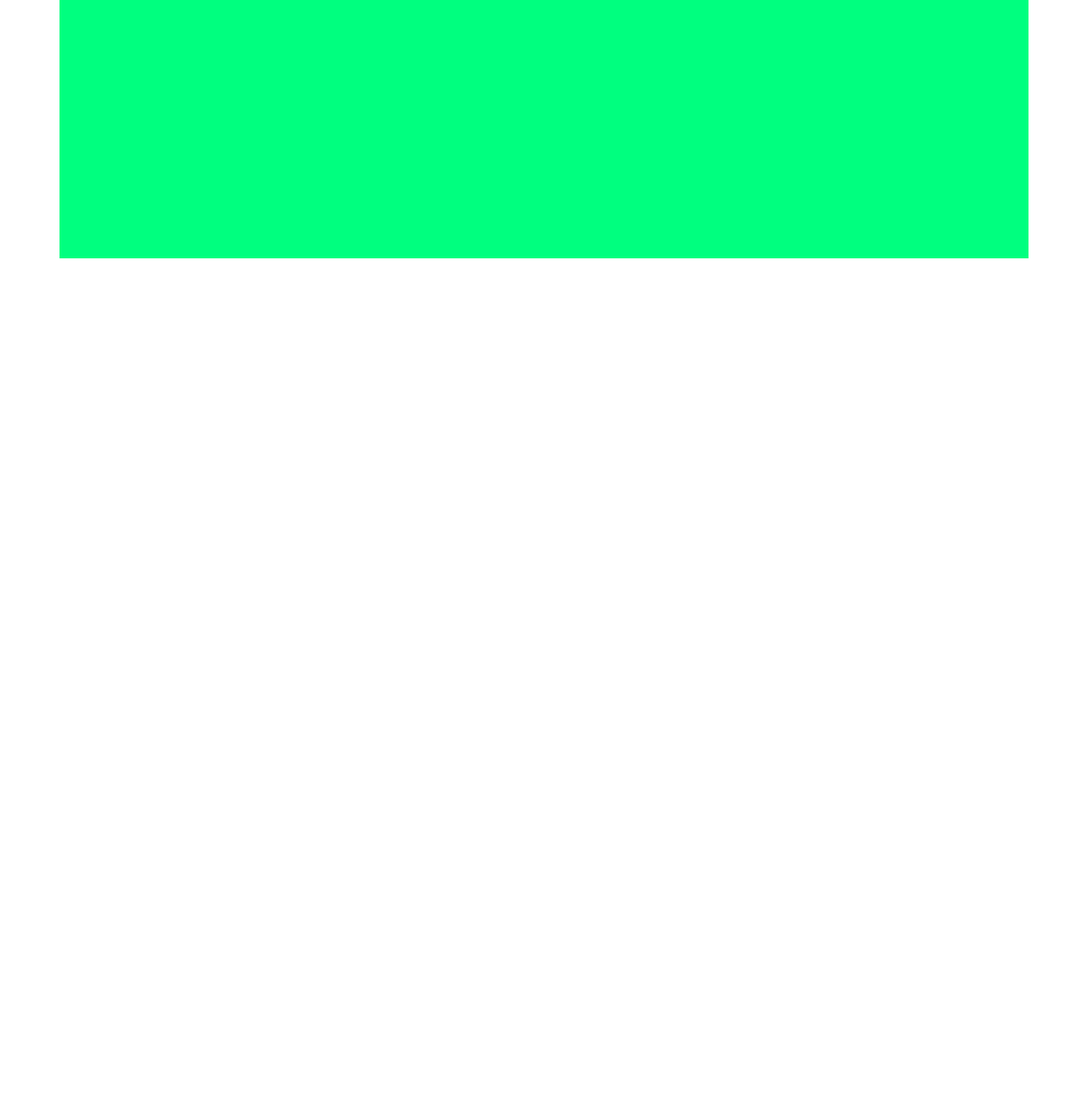
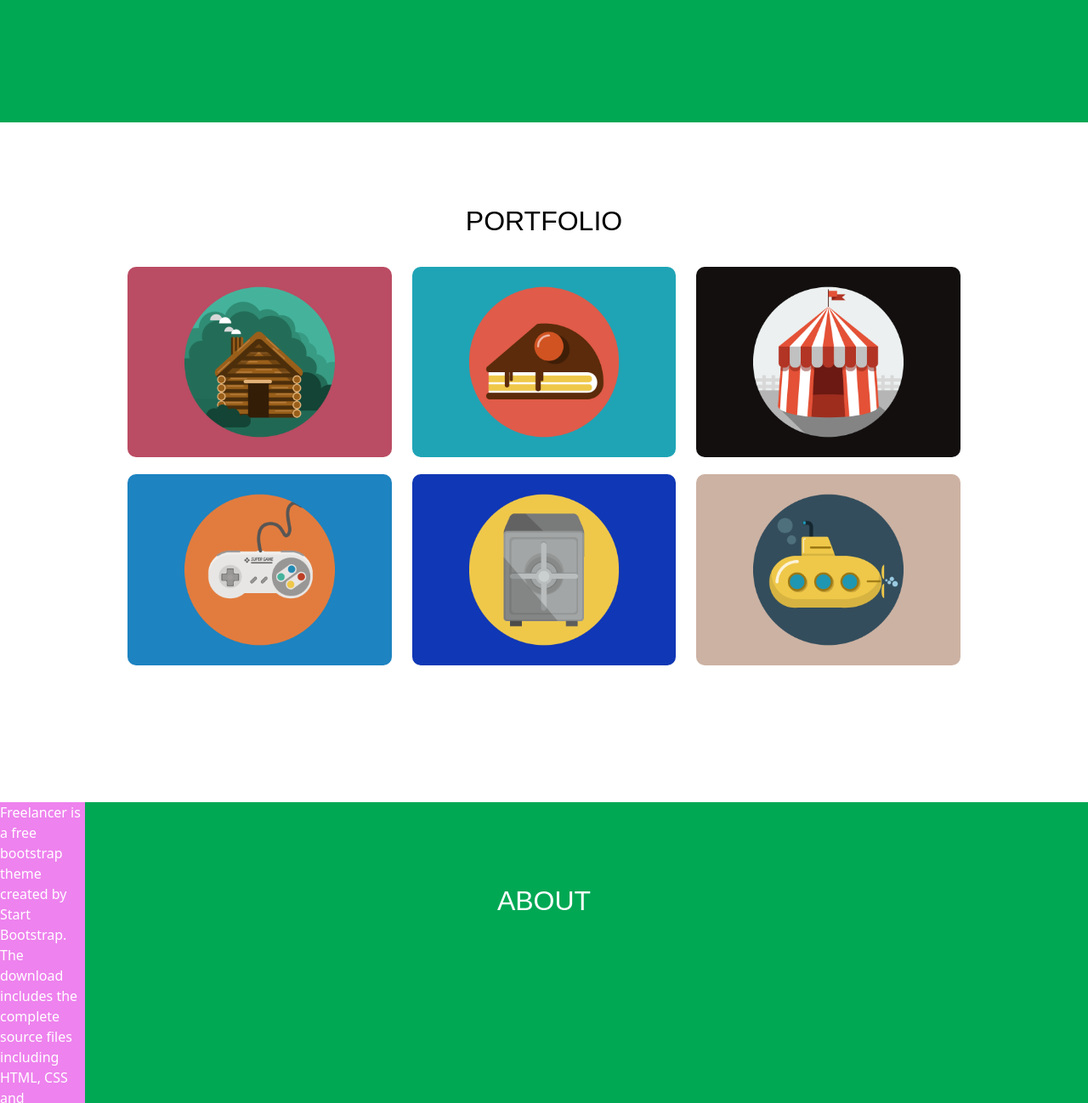
Before and after one commit to emanuele246gi/html-css-bootstrap-freelancer, a plain HTML site: page index.html in a window 1280 px wide. Shown: the part 576-1874 px from the top of the page at 85% size. Before the commit the page ends 880 px from the top, so only its background shows below. Drawn offline with nearby package versions, Linux system fonts and the light colour scheme.

Commit message:
add struttura base

```diff
--- a/css/style.css
+++ b/css/style.css
@@ -26,18 +26,110 @@ button{
     margin-right: 180px;
 }
 
-.container{
-    background-color: springgreen;
+.contenitore{
+    height: 80vh;
+    width: 100%;
+    margin: 0;
+    position: relative;
+}
+
+.two{
     height: 100vh;
     width: 100%;
     margin: 0;
     position: relative;
 }
 
-/* .avatar-img{
+.one, .three{
+    background-color: rgb(0, 168, 84);
+    margin: 0;
+}
+
+.avatar-img{
     position: absolute;
     top: 50%;
     left: 50%;
+    bottom: 145px;
     transform: translate(-50%, -50%);
     height: 200px;
-} */
+}
+
+.titolo-avatar{
+    text-align: center;
+    color: white;
+    font-family: Arial, Helvetica, sans-serif;
+    padding-top: 15px;
+    font-weight: bold;
+    position: absolute;
+    bottom: 120px;
+    left: 50%;
+    transform: translate(-50%, -50%);
+}
+
+.titolo-portfolio{
+    text-align: center;
+    color: black;
+    font-family: Arial, Helvetica, sans-serif;
+    padding-top: 15px;
+    padding-bottom: 15px;
+    font-weight: bolder;
+    position: absolute;
+    top: 120px;
+    left: 50%;
+    transform: translate(-50%, -50%);
+}
+
+.portfolio{
+    padding: 150px;
+    margin-bottom: 30px;
+}
+
+.row {
+    display: flex;
+    flex-wrap: wrap;
+    margin: 0 auto;
+}
+
+.col-xs {
+    flex-grow: 1;
+    flex-basis: 0;
+    max-width: 100%;
+}
+
+.col-xs-1 {
+    flex-basis: calc((100% / 3) * 1);
+    max-width: calc((100% / 3) * 1);
+}
+
+.img{
+    width: 100%;
+    border-radius: 10px;
+    margin-top: 20px;
+
+}
+
+.titolo-about{
+    text-align: center;
+    color: white;
+    font-family: Arial, Helvetica, sans-serif;
+    padding-top: 15px;
+    padding-bottom: 15px;
+    font-weight: bolder;
+    position: absolute;
+    top: 120px;
+    left: 50%;
+    transform: translate(-50%, -50%);
+}
+
+.col-xs-2 {
+    flex-basis: calc((100% / 2) * 1);
+    max-width: calc((100% / 2) * 1);
+    display: inline;
+}
+
+.txt{
+    color: white;
+    background-color: violet;
+    flex-wrap: nowrap;
+    width: 100px;
+}
--- a/index.html
+++ b/index.html
@@ -30,23 +30,90 @@
                 </div>
             </div>
         </nav>
-
-        <section class="container uno">
-            <div class="avatar">
-                <!-- <img src="img/avatar.svg" alt="" class="avatar-img"> -->
-            </div>
-        </section>
     </header>
 
     <!-- Corpo -->
     <main>
 
+        <!-- Sezione uno -->
+        <section class="contenitore one">
+            <div class="avatar">
+                <img src="img/avatar.svg" alt="" class="avatar-img">
+            </div>
+            <div class="titolo-avatar">
+                <h2>START BOOTSTRAP</h2>
+            </div>
+        </section>
+
+        <!-- Sezione due -->
+        <section class="contenitore two">
+            <div class="titolo-portfolio">
+                <h2>PORTFOLIO</h2>
+            </div>
+            <div class="row portfolio">
+                <div class="col-xs-1">
+                    <div class="box uno">
+                        <img src="img/cabin.png" alt="" class="img">
+                    </div>
+                </div>
+                <div class="col-xs-1">
+                    <div class="box due">
+                        <img src="img/cake.png" alt="" class="img">
+                    </div>
+                </div>
+                <div class="col-xs-1">
+                    <div class="box due">
+                        <img src="img/circus.png" alt="" class="img">
+                    </div>
+                </div>
+                <div class="col-xs-1">
+                    <div class="box due">
+                        <img src="img/game.png" alt="" class="img">
+                    </div>
+                </div>
+                <div class="col-xs-1">
+                    <div class="box due">
+                        <img src="img/safe.png" alt="" class="img">
+                    </div>
+                </div>
+                <div class="col-xs-1">
+                    <div class="box due">
+                        <img src="img/submarine.png" alt="" class="img">
+                    </div>
+                </div>
+            </div>
+        </section>
+
+        <!-- Sezione tre -->
+        <section class="contenitore three">
+            <div class="titolo-about">
+                <h2>ABOUT</h2>
+            </div>
+            <div class="row">
+                <div class="col-xs-2">
+                    <div class="txt l">
+                        Freelancer is a free bootstrap theme created by Start Bootstrap. The download includes the complete source files including HTML, CSS and JavaScript as well as optional LESS stylesheets for easy customization.
+                    </div>
+                </div>
+            </div>
+            <div class="row">
+                <div class="col-xs-2">
+                    <div class="txt r">
+                        Freelancer is a free bootstrap theme created by Start Bootstrap. The download includes the complete source files including HTML, CSS and JavaScript as well as optional LESS stylesheets for easy customization.
+                    </div>
+                </div>
+            </div>
+        </section>
+
     </main>
 
     <!-- Footer -->
-    <Footer>
+    <footer>
 
-    </Footer>
+    </footer>
 
+    <script src="https://cdn.jsdelivr.net/npm/bootstrap@5.0.1/dist/js/bootstrap.bundle.min.js" integrity="sha384-gtEjrD/SeCtmISkJkNUaaKMoLD0//ElJ19smozuHV6z3Iehds+3Ulb9Bn9Plx0x4" crossorigin="anonymous"></script>
+    <script src="https://cdn.jsdelivr.net/npm/@popperjs/core@2.9.2/dist/umd/popper.min.js" integrity="sha384-IQsoLXl5PILFhosVNubq5LC7Qb9DXgDA9i+tQ8Zj3iwWAwPtgFTxbJ8NT4GN1R8p" crossorigin="anonymous"></script>
+    <script src="https://cdn.jsdelivr.net/npm/bootstrap@5.0.1/dist/js/bootstrap.min.js" integrity="sha384-Atwg2Pkwv9vp0ygtn1JAojH0nYbwNJLPhwyoVbhoPwBhjQPR5VtM2+xf0Uwh9KtT" crossorigin="anonymous"></script>
 </body>
 </html>
```
